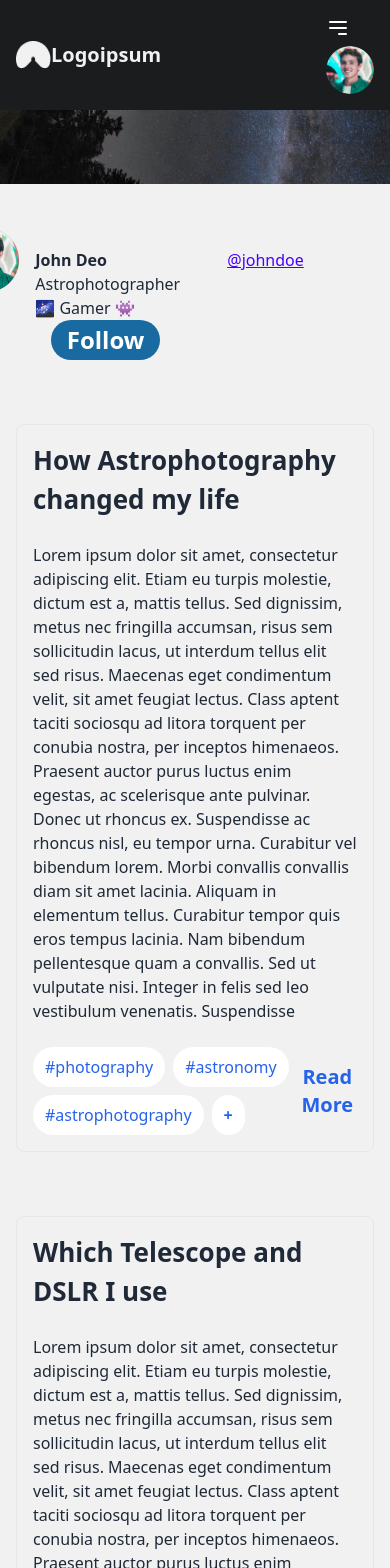
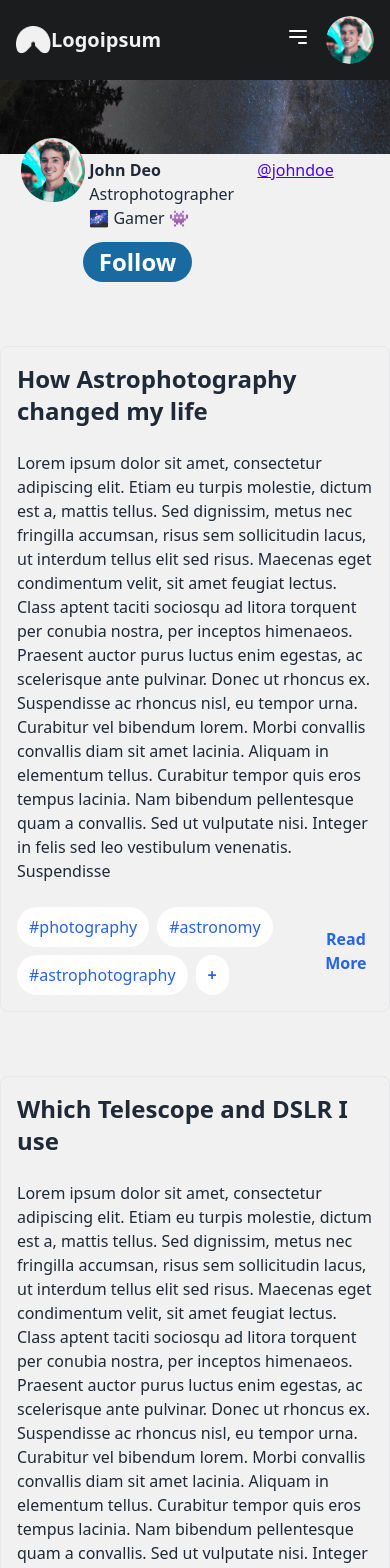
Before and after one commit to Mehebul02/user-profile, a React (Vite) app: page / in a window 390 px wide. Shown: the top 1568 px of the page. Built offline with nearby package versions, Linux system fonts and the light colour scheme.

Commit message:
Full website complite

```diff
--- a/src/ui/Banner.jsx
+++ b/src/ui/Banner.jsx
@@ -18,14 +18,14 @@ const Banner = () => {
       <div className=" relative">
         <img src={banner} alt="banner" className="w-full" />
       </div>
-      <div className="max-w-screen-xl mx-auto  p-4">
+      <div className="max-w-screen-xl mx-auto  lg:p-4">
         {/* profile  */}
-        <div className=" w-1/2  flex flex-col lg:flex-row items-center justify-between">
-          <div className="  flex items-center gap-4">
+        <div className=" w-1/2  flex flex-col lg:flex-row items-center justify-between ">
+          <div className="ml-28 -mt-14 z-10  flex items-center gap-1 lg:gap-3 p-3 ">
             <img
               src={profile}
               alt="profile"
-              className="w-16 lg:w-24 text-center top-40 lg:top-80   "
+              className="w-16 lg:w-24 text-center"
             />
             <div className="mt-12">
               <h1 className="text-balance lg:text-2xl font-bodyFont font-bold">
@@ -39,7 +39,7 @@ const Banner = () => {
             <GoDotFill />
             <p className="btn-link">@johndoe</p>
           </div>
-          <button className="px-4 py-1 text-2xl text-white font-semibold font-bodyFont bg-[#196AA0] rounded-full">
+          <button className="ml-20 px-4 py-1 text-2xl text-white font-semibold font-bodyFont bg-[#196AA0] rounded-full">
             Follow
           </button>
         </div>
@@ -51,7 +51,7 @@ const Banner = () => {
             <CustomComponent title="Which Telescope and DSLR I use" />
           </div>
           {/* image and video  */}
-          <div className="">
+          <div className="p-4">
             <h1 className="text-2xl text-[#2B2B2B] font-bodyFont font-bold ">Photos</h1>
             <div className="lg:w-80 grid grid-cols-2 ">
               <img src={img1} alt="" className="rounded-tl-xl"/>
@@ -59,7 +59,7 @@ const Banner = () => {
               <img src={img3} alt="" />
               <img src={img4} alt="" />
             </div>
-            <h1 className="text-2xl text-end font-bodyFont font-semibold text-blue-700">More +</h1>
+            <h1 className="lg:text-2xl text-end font-bodyFont font-semibold text-blue-700">More +</h1>
          {/* video  */}
          <div>
           <h1 className="text-2xl text-[#2B2B2B] font-bodyFont font-bold ">Videos</h1>
@@ -83,7 +83,7 @@ const Banner = () => {
             <img src={btn} alt="" className=" absolute bottom-0 left-10 top-10" />
           </div>
          </div>
-         <h1 className="text-2xl text-end font-bodyFont font-semibold text-blue-700">More +</h1>
+         <h1 className="lg:text-2xl text-end font-bodyFont font-semibold text-blue-700">More +</h1>
 
          </div>
           </div>
--- a/src/ui/CustomComponent.jsx
+++ b/src/ui/CustomComponent.jsx
@@ -2,7 +2,7 @@
 const CustomComponent = ({title}) => {
     return (
         <div className="max-w-[700px] my-16 border p-4 rounded-lg">
-        <h1 className="text-[26px] font-bodyFont font-bold">
+        <h1 className="text-2xl lg:text-[26px] font-bodyFont font-bold">
          { title}
         </h1>
         <p className=" my-6 font-bodyFont">
@@ -28,7 +28,7 @@ const CustomComponent = ({title}) => {
           <button className="text-blue-600 bg-white px-3 py-2 rounded-full">#astrophotography</button>
           <button className="text-blue-600 bg-white px-3 py-2 rounded-full font-bold">+</button>
         </div>
-<button className="text-xl text-blue-600 font-bodyFont font-bold">Read More</button>
+<button className="lg:text-xl text-blue-600 font-bodyFont font-bold">Read More</button>
         </div>
       </div>
     );
--- a/src/ui/Header.jsx
+++ b/src/ui/Header.jsx
@@ -15,7 +15,7 @@ const Header = () => {
     <img src={logo} alt="" />
   <h1 className='lg:text-2xl text-[#F1F1F1] font-bold font-bodyFont '>Logoipsum</h1>
   </div>
- <div>
+ <div className='flex items-center gap-4'>
  <div className="md:hidden">
     <button
       onClick={() => setIsOpen(!isOpen)}
```
